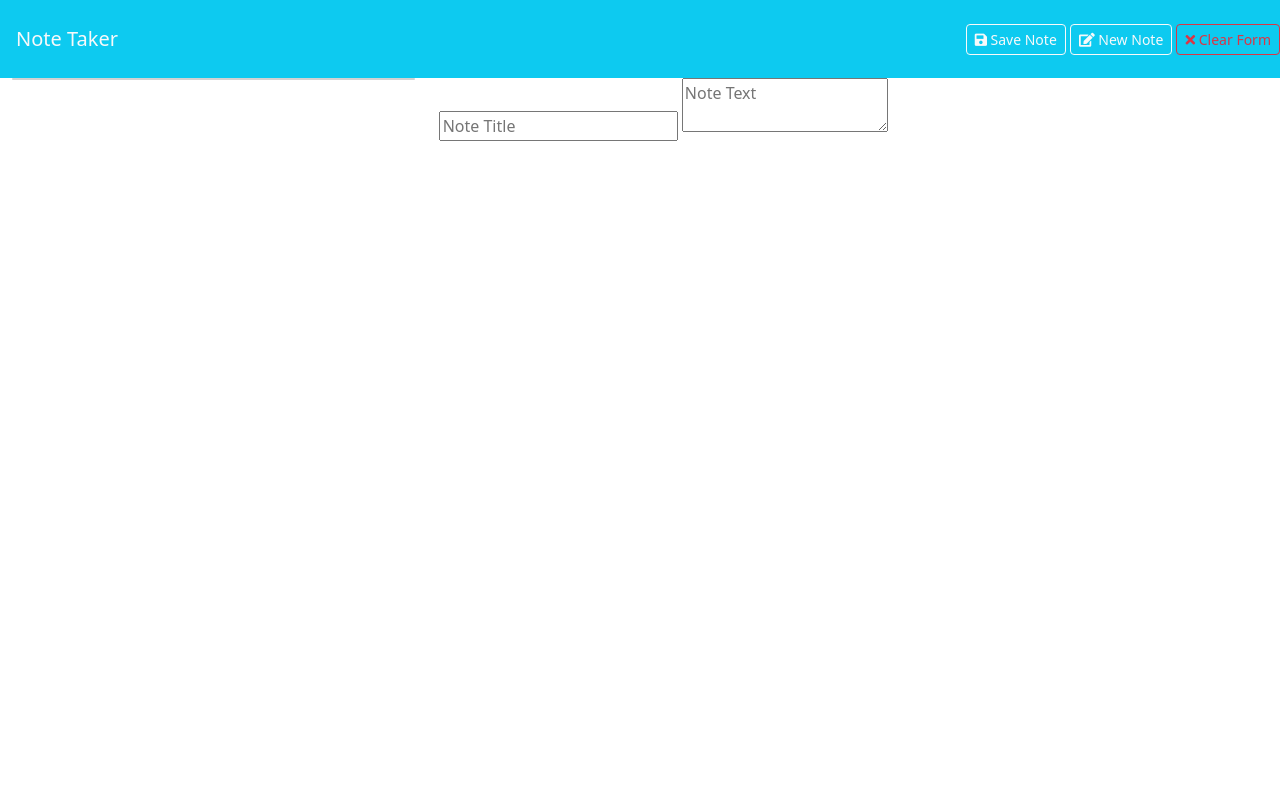
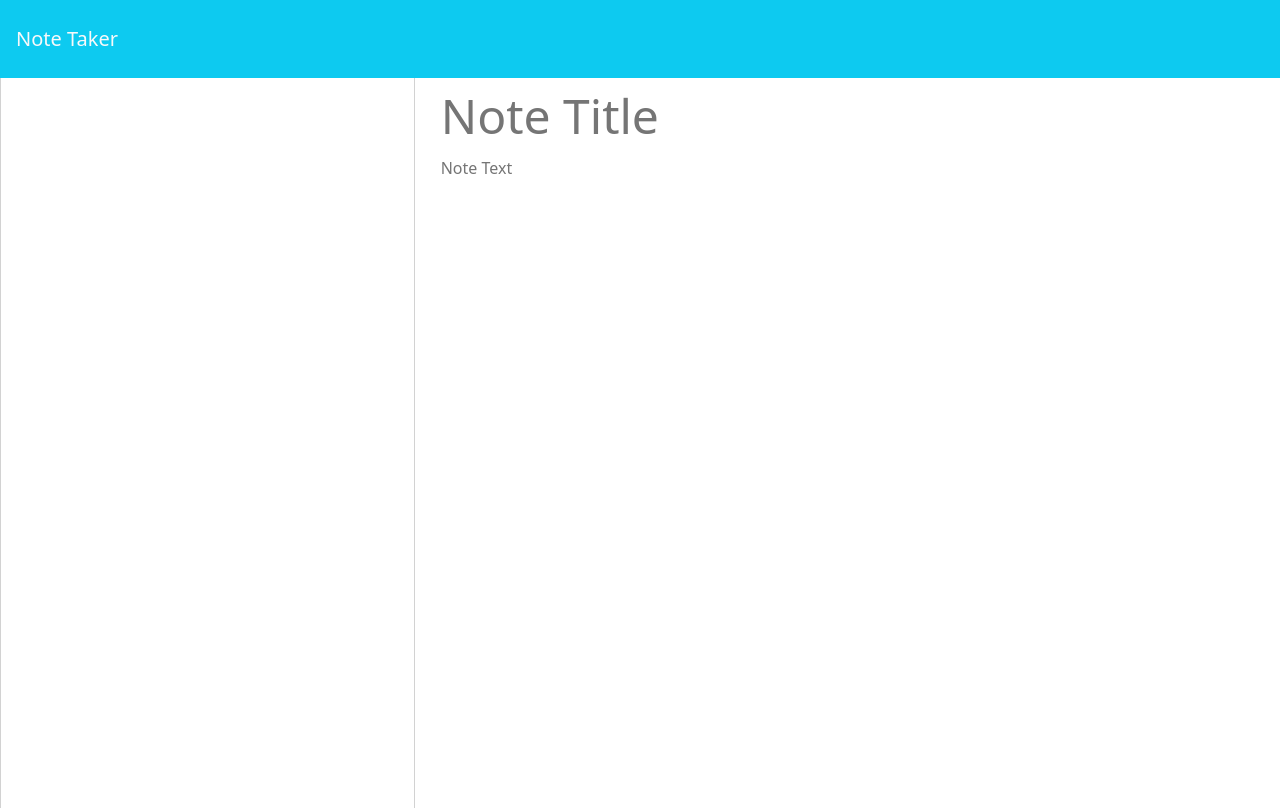
Before and after one commit to CrisSal2/Notes-Taker, a website: page public/notes.html in a window 1280 px wide. Drawn offline with nearby package versions, Linux system fonts and the light colour scheme; no server answers.

Commit message:
fixed pathing in index.html and notes.html

```diff
--- a/public/notes.html
+++ b/public/notes.html
@@ -12,7 +12,7 @@
       integrity="sha384-mzrmE5qonljUremFsqc01SB46JvROS7bZs3IO2EmfFsd15uHvIt+Y8vEf7N7fWAU"
       crossorigin="anonymous"
     />
-    <link rel="stylesheet" href="/assets/css/styles.css" />
+    <link rel="stylesheet" href="./assets/css/style.css" />
   </head>
 
   <body>
```
Also changed, not shown: public/index.html (+1 -1 lines).
